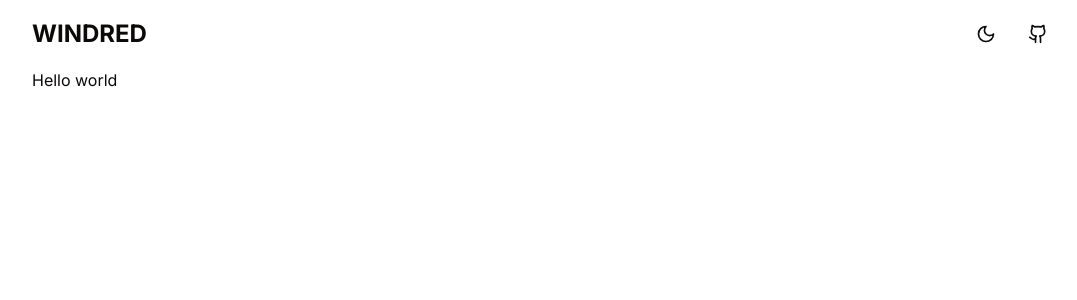
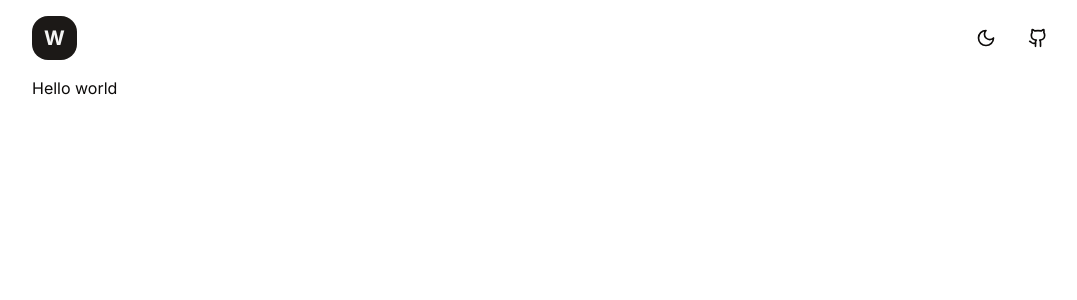
Before and after one commit to SidneyRoberto9/windred, a Next.js app: page / in a window 1280 px wide. Shown: the top 300 px of the page, without its empty margins (96-1173 px from the left). Built offline with nearby package versions, Linux system fonts and the light colour scheme.

Commit message:
📦 refactor: Add Header link nav

```diff
--- a/src/components/Header.tsx
+++ b/src/components/Header.tsx
@@ -1,12 +1,16 @@
 import { GithubButton } from '@/components/GithubButton';
 import { ThemeButton } from '@/components/ThemeButton';
+import Link from 'next/link';
 
 export function Header() {
   return (
     <header className="py-4 flex items-center justify-between">
-      <div className="font-bold text-2xl">
-        <h1>WINDRED</h1>
-      </div>
+      <Link
+        href={'/'}
+        prefetch={false}
+        className="bg-stone-900 dark:bg-stone-100 text-stone-100 dark:text-stone-900 rounded-2xl">
+        <h1 className="p-2 px-3 font-bold text-xl select-none">W</h1>
+      </Link>
 
       <div className="flex items-center justify-center gap-4">
         <ThemeButton />
```
